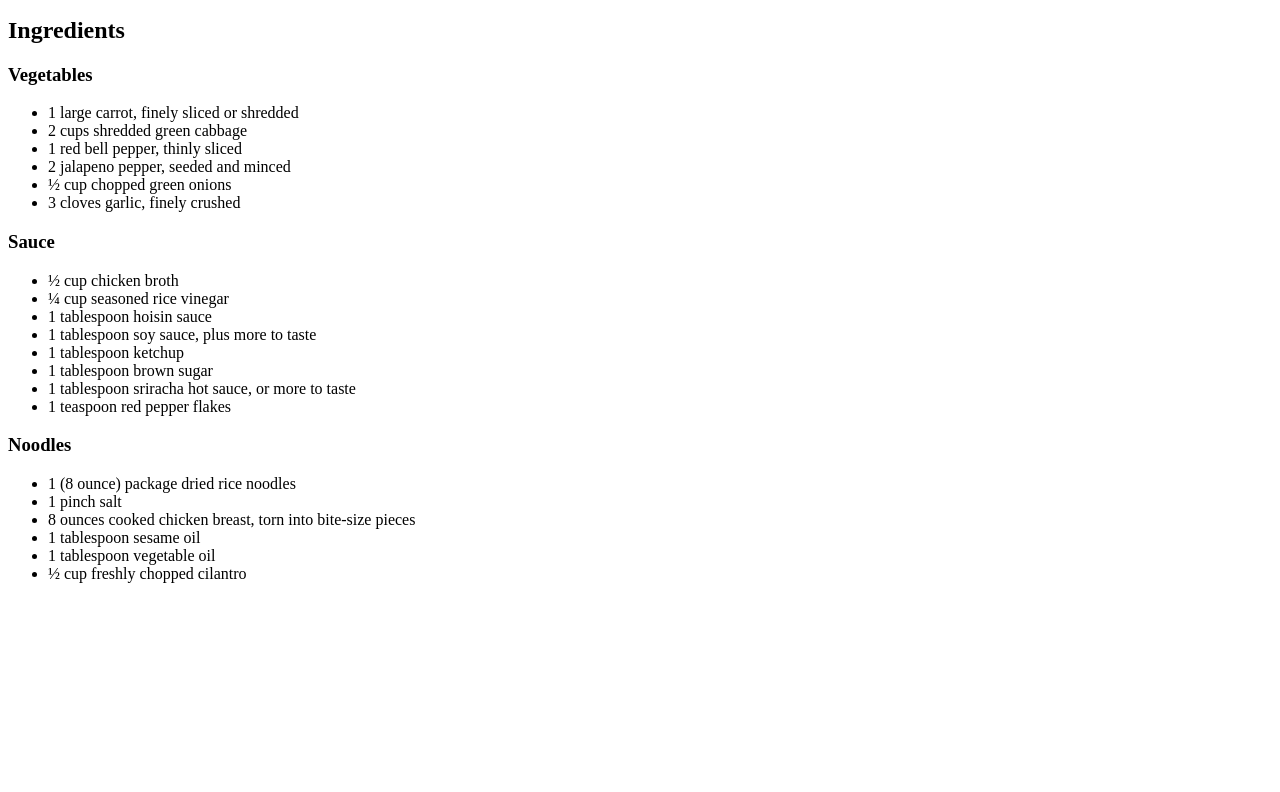
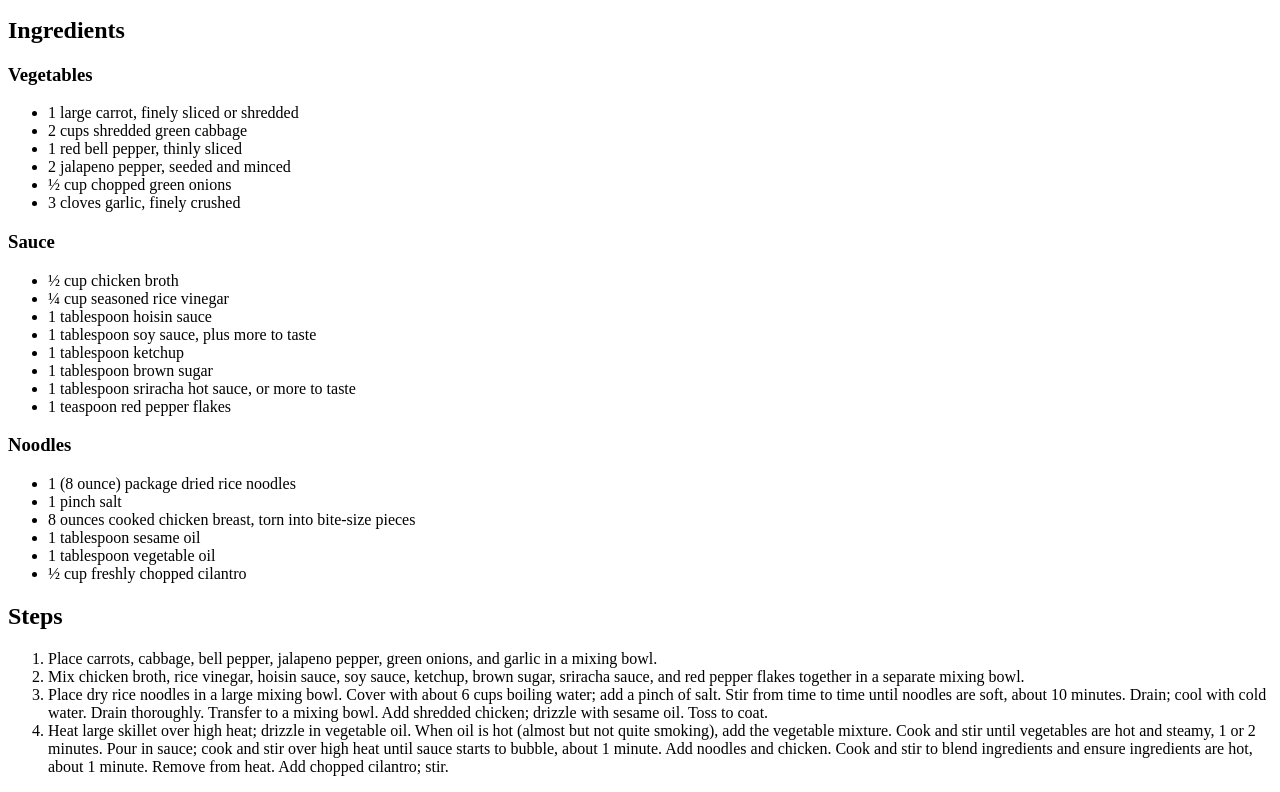
Before and after one commit to Antonio-Fechita/odin-recipes, a plain HTML site: page recipes/spicy-chiken-noodles.html in a window 1280 px wide. Shown: the part 540-1332 px from the top of the page. Before the commit the page ends 1139 px from the top, so only its background shows below. Drawn offline with Linux system fonts and the light colour scheme.

Commit message:
Add steps to spicky chiken noodles

```diff
--- a/recipes/spicy-chiken-noodles.html
+++ b/recipes/spicy-chiken-noodles.html
@@ -56,6 +56,16 @@
     </ul>
 
 
+    <h2>Steps</h2>
+
+    <ol>
+        <li>Place carrots, cabbage, bell pepper, jalapeno pepper, green onions, and garlic in a mixing bowl.</li>
+        <li>Mix chicken broth, rice vinegar, hoisin sauce, soy sauce, ketchup, brown sugar, sriracha sauce, and red pepper flakes together in a separate mixing bowl.</li>
+        <li>Place dry rice noodles in a large mixing bowl. Cover with about 6 cups boiling water; add a pinch of salt. Stir from time to time until noodles are soft, about 10 minutes. Drain; cool with cold water. Drain thoroughly. Transfer to a mixing bowl. Add shredded chicken; drizzle with sesame oil. Toss to coat.</li>
+        <li>Heat large skillet over high heat; drizzle in vegetable oil. When oil is hot (almost but not quite smoking), add the vegetable mixture. Cook and stir until vegetables are hot and steamy, 1 or 2 minutes. Pour in sauce; cook and stir over high heat until sauce starts to bubble, about 1 minute. Add noodles and chicken. Cook and stir to blend ingredients and ensure ingredients are hot, about 1 minute. Remove from heat. Add chopped cilantro; stir.</li>
+    </ol>
+
+
 </body>
 
 </html>
```
